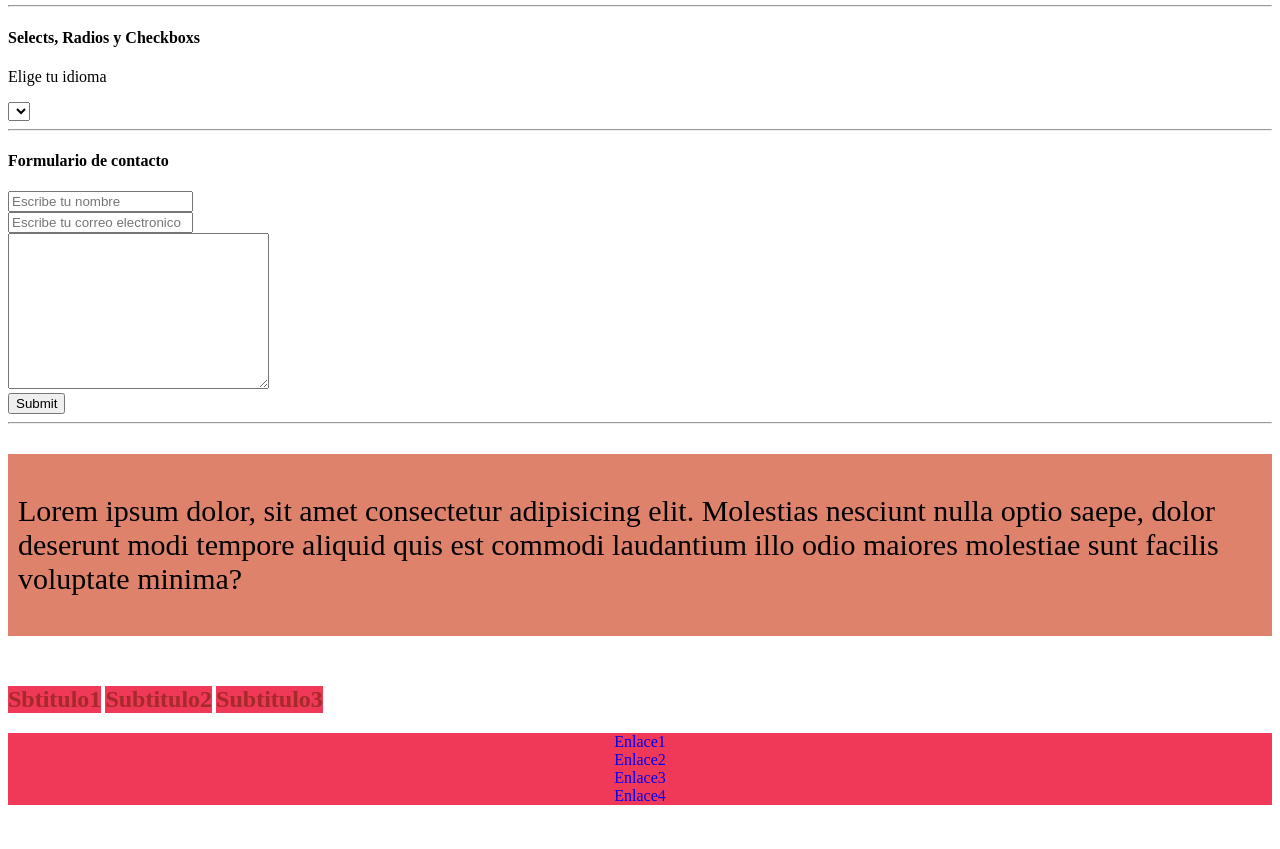
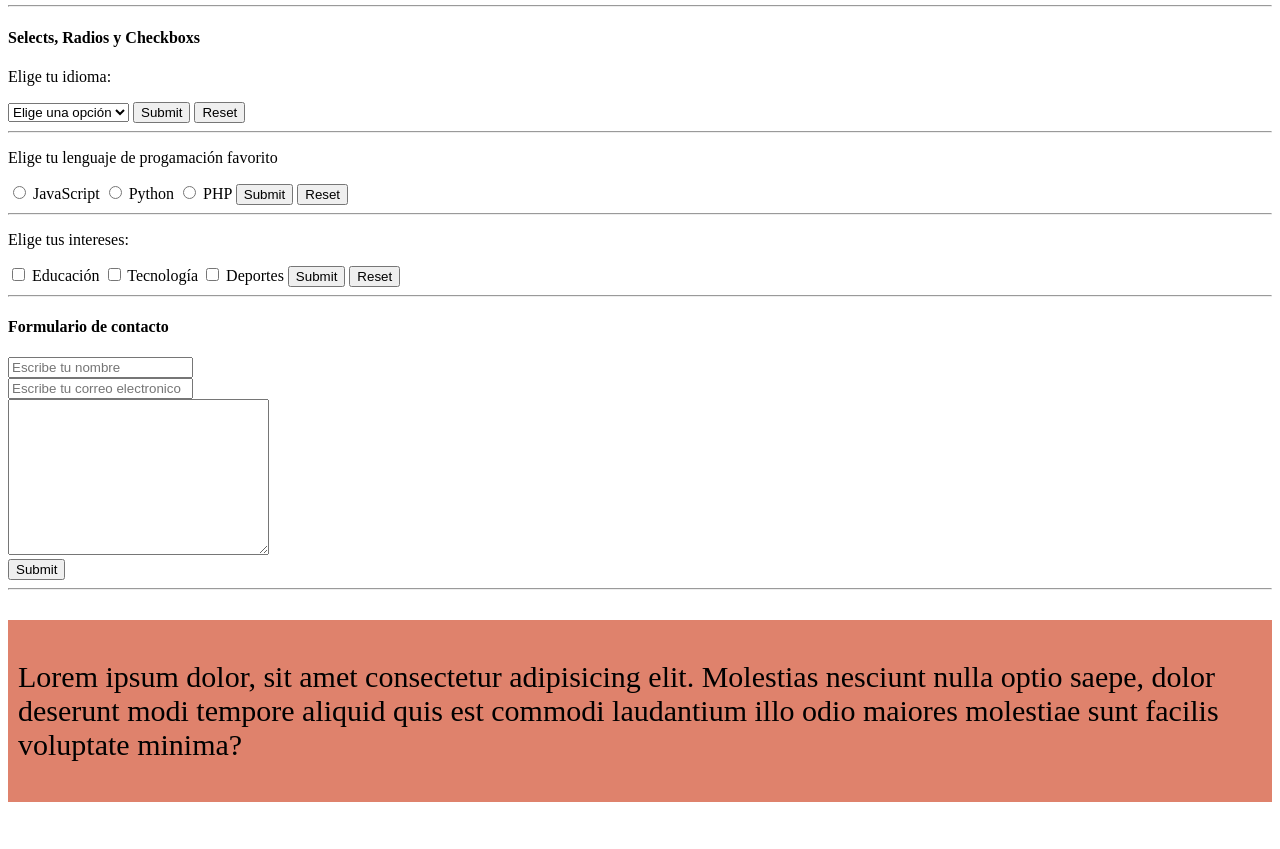
Before and after one commit to Veliznelson041/AprendiendoHTML, a plain HTML site: page Index.html in a window 1280 px wide. Shown: the part 6902-7751 px from the top of the page. Before the commit the page ends 7715 px from the top, so only its background shows below. Drawn offline with Linux system fonts and the light colour scheme.

Commit message:
Agregué más contenido en Formularios

```diff
--- a/Index.html
+++ b/Index.html
@@ -262,17 +262,47 @@ En la casa:
 
 <h4>Selects, Radios y Checkboxs</h4>
 <form action="">
-  <p>Elige tu idioma</p>
+  <p>Elige tu idioma:</p>
   <select name="idioma">
-    <option value=""></option>
-    <option value=""></option>
-    <option value=""></option>
+    <option value="">Elige una opción</option>
+    <option value="es">Español</option>
+    <option value="en">Inglés</option>
+    <option value="fr">Frances</option>
+    <option value="it">Italiano</option>
+    <option value="pt">Portugués</option>
   </select>
+  <input type="submit">
+  <input type="reset">
 </form>
 <hr>
 
+<p>Elige tu lenguaje de progamación favorito</p>
+<input type="radio" name="lenguaje" id="radio-js" value="js">
+<label for="radio-js">JavaScript</label>
+<input type="radio" name="lenguaje" id="radio-py" value="py">
+<label for="radio-py">Python</label>
+<input type="radio" name="lenguaje" id="radio-php" value="php">
+<label for="radio-php">PHP</label>
+<input type="submit">
+<input type="reset">
+<hr>
 
-<!--FALTA COMPLETAR-->
+<p>Elige tus intereses:</p>
+<label>
+  <input type="checkbox" name="intereses" value="educacion">
+  Educación
+</label>
+<label>
+  <input type="checkbox" name="intereses" value="tecnologia">
+  Tecnología
+</label>
+<label>
+  <input type="checkbox" name="intereses" value="deportes">
+  Deportes
+</label>
+<input type="submit">
+<input type="reset">
+<hr>
 
 <h4>Formulario de contacto</h4>
 <form action="https://formsubmit.co/veliznelson041@gmail.com" method="POST">
```
